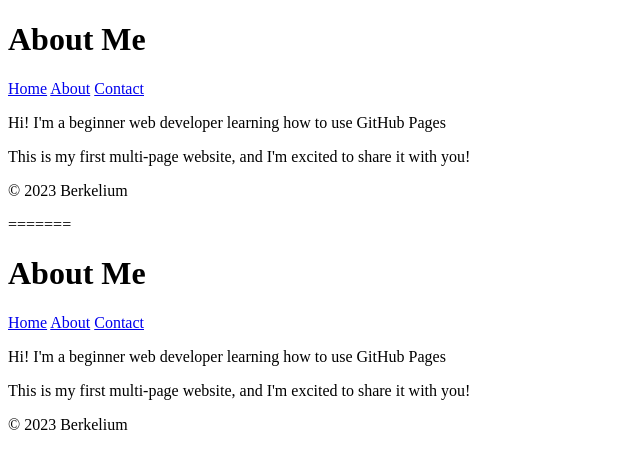
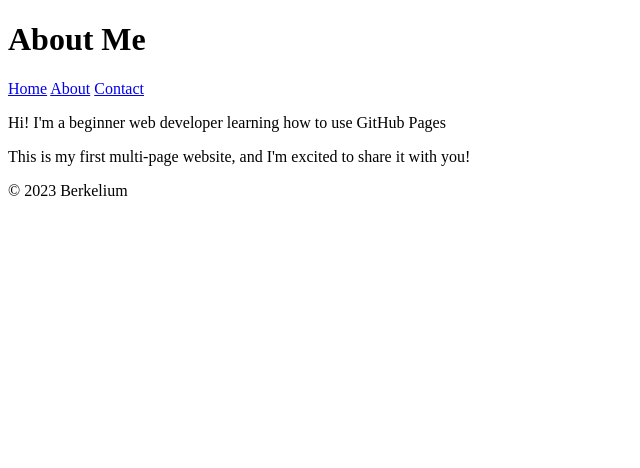
Before and after one commit to BokangJr/FootballT-shirtStore, a plain HTML site: page about.html in a window 1280 px wide. Shown: the whole page, without its empty margins (0-640 px from the left). Drawn offline with Linux system fonts and the light colour scheme.

Commit message:
Modified content

```diff
--- a/about.html
+++ b/about.html
@@ -1,53 +1,3 @@
-<!DOCTYPE html>
-
-<html lang="en">
-
-<head>
-
-    <meta charset="UTF-8">
-
-    <meta name="viewport" content="width=device-width, initial-scale=1.0">
-
-    <title>About Me</title>
-
-</head>
-
-<body>
-
-    <header>
-
-        <h1>About Me</h1>
-
-        <nav>
-
-            <a href="index.html">Home</a>
-
-            <a href="about.html">About</a>
-
-            <a href="contact.html">Contact</a>
-
-        </nav>
-
-    </header>
-
-    <main>
-
-        <p>Hi! I'm a beginner web developer learning how to use GitHub Pages</p>
-
-        <p>This is my first multi-page website, and I'm excited to share it with you!</p>
-
-    </main>
-
-
-    <footer>
-
-        <p>&copy; 2023 Berkelium</p>
-
-    </footer>
-
-</body>
-
-=======
 <!DOCTYPE html>
 
 <html lang="en">
```
Also changed, not shown: contact.html (+0 -50 lines).
